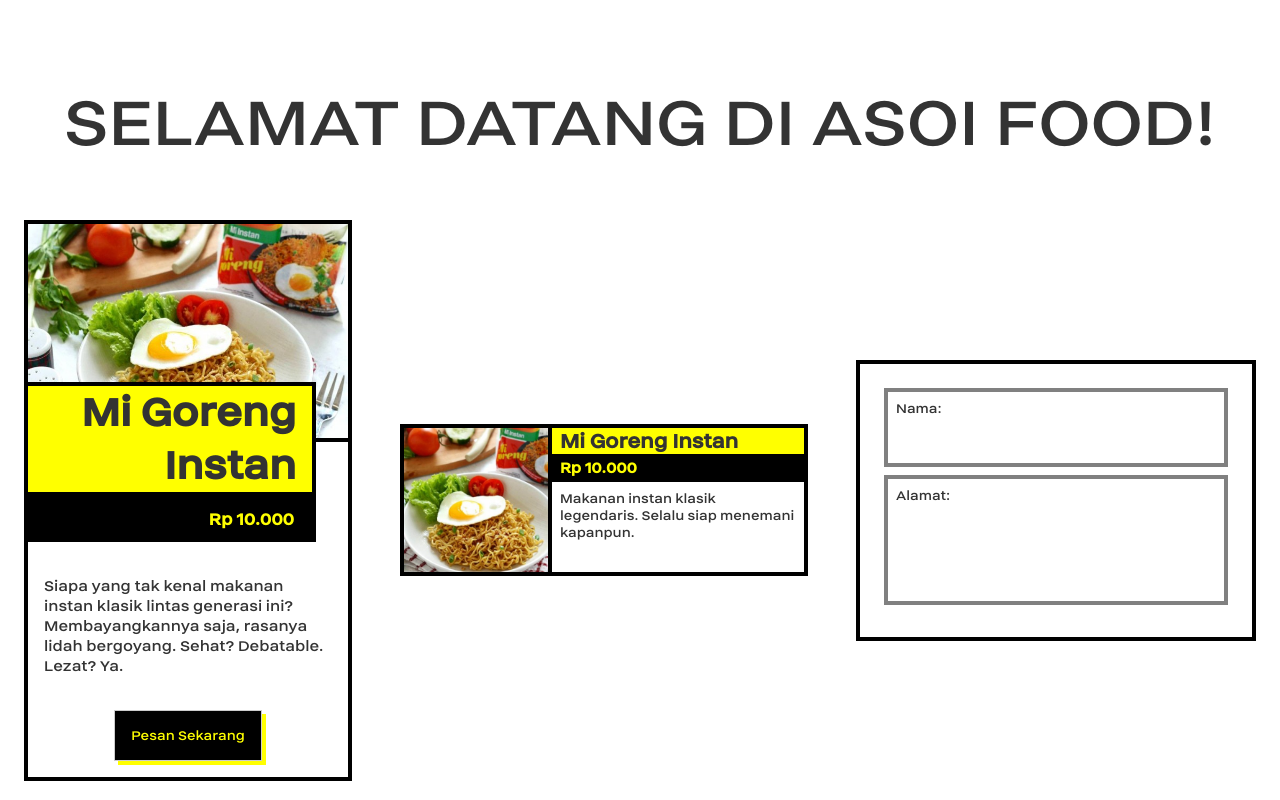
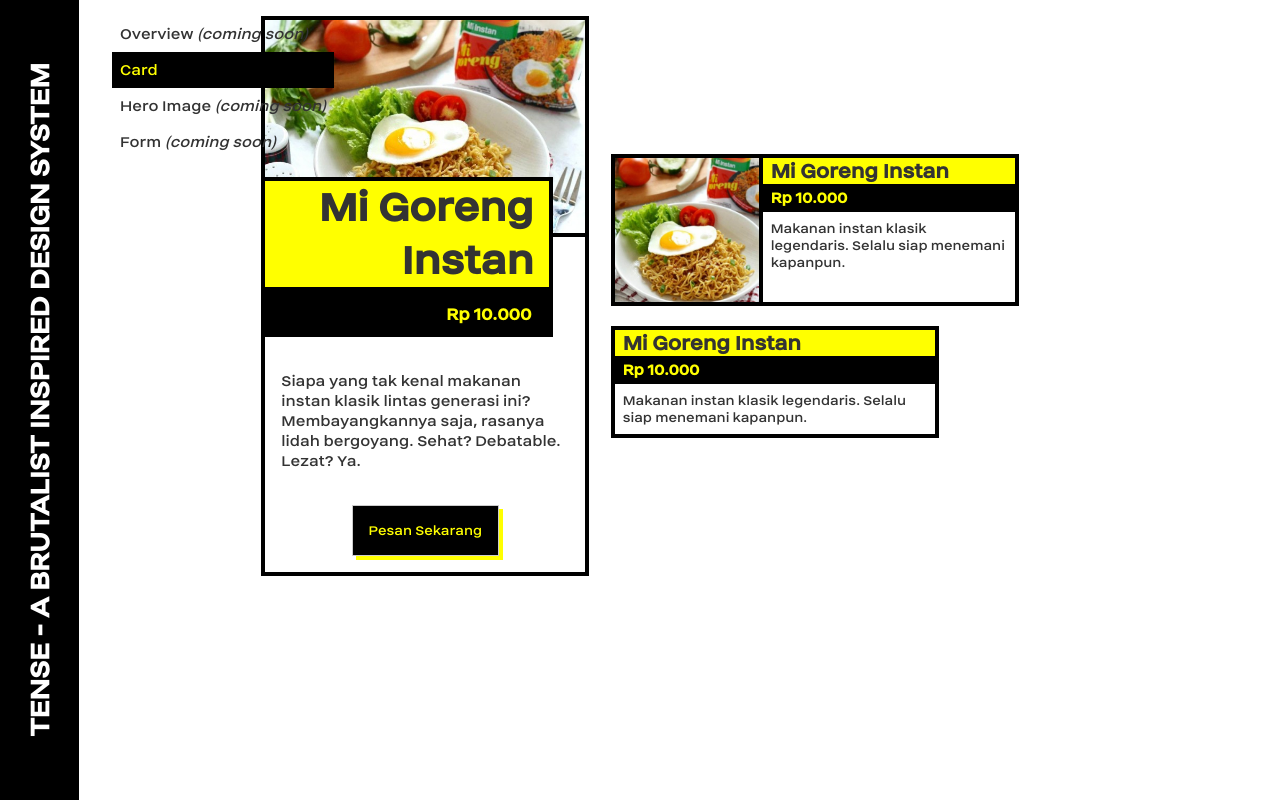
Before and after one commit to lunchboxav/brutalist-component, a Svelte app: page / in a window 1280 px wide. Built offline with nearby package versions, Linux system fonts and the light colour scheme.

Commit message:
adjust homepage

```diff
--- a/public/global.css
+++ b/public/global.css
@@ -12,7 +12,7 @@ html, body {
 body {
 	color: #333;
 	margin: 0;
-	padding: 8px;
+	padding: 0;
 	box-sizing: border-box;
 	font-family: -apple-system, BlinkMacSystemFont, "Segoe UI", Roboto, Oxygen-Sans, Ubuntu, Cantarell, "Helvetica Neue", sans-serif;
 }
--- a/src/App.svelte
+++ b/src/App.svelte
@@ -1,44 +1,43 @@
 <script>
-  import Button from "./components/Button.svelte";
+  import VTitle from "./components/Vtitle.svelte";
+  import VMenu from "./components/VMenu.svelte";
   import Card from "./components/Card.svelte";
-  import Form from "./components/Form.svelte";
   import SmallCard from "./components/SmallCard.svelte";
-  export let name;
-  let imgSrc = "assets/grafana.png";
+  import MiniCard from "./components/MiniCard.svelte";
+  export let name, desc;
 </script>
 
 <style>
   main {
     text-align: center;
-    padding: 1em;
     margin: 0 auto;
   }
 
   #contentContainer {
     display: flex;
     align-items: center;
-    justify-content: space-between;
+    justify-content: space-evenly;
+    width: 800px;
+    margin: auto;
+    padding: 16px;
   }
 
-  h1 {
-    font-family: "Helmet";
-    text-transform: uppercase;
-    font-size: 5em;
-    font-weight: 100;
-  }
-
-  @media (min-width: 640px) {
-    main {
-      max-width: none;
-    }
+  #blockContainer {
+    display: flex;
+    height: 284px;
+    flex-direction: column;
+    justify-content: space-between;
   }
 </style>
 
 <main>
-  <h1>Selamat Datang di {name}!</h1>
+  <VTitle>{name} - {desc}</VTitle>
+  <VMenu />
   <div id="contentContainer">
     <Card />
-    <SmallCard />
-    <Form />
+    <div id="blockContainer">
+      <SmallCard />
+      <MiniCard />
+    </div>
   </div>
 </main>
--- a/src/main.js
+++ b/src/main.js
@@ -3,7 +3,9 @@ import App from './App.svelte';
 const app = new App({
 	target: document.body,
 	props: {
-		name: 'Asoi Food'
+		name: 'Tense',
+		desc: 'A brutalist inspired design system',
+		author: 'Adityo Pratomo'
 	}
 });
 
```
